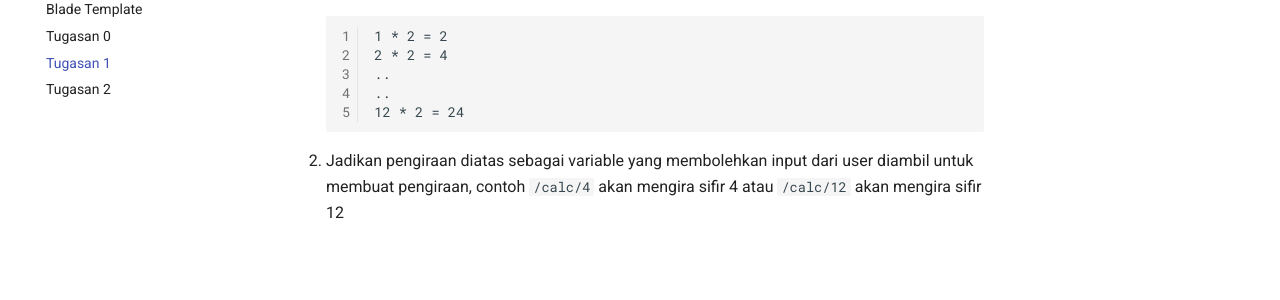
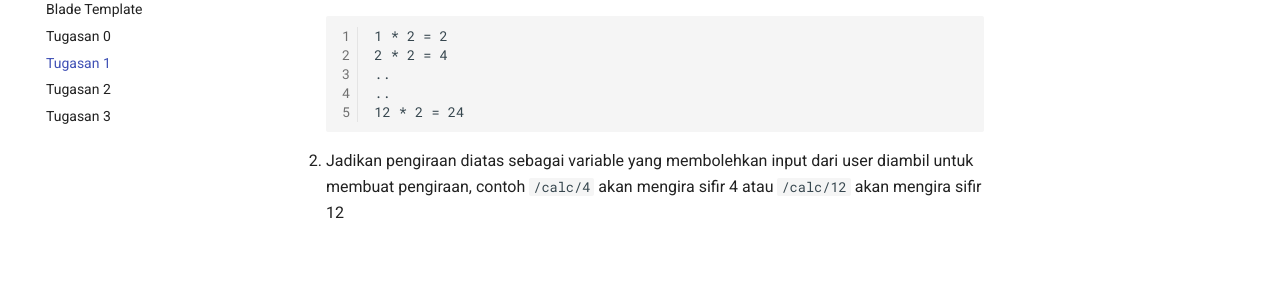
Before and after one commit to akusaiful/laravel-tutorial, an MkDocs documentation site: the page built from docs/tugasan_1.md, in a window 1280 px wide. Shown: the part 312-612 px from the top of the page. Built offline with MkDocs 1.6.1 and Material for MkDocs 9.7.7, drawn with Linux system fonts in a browser that asks for light colours.

Commit message:
Update mkdocs.yml

```diff
--- a/mkdocs.yml
+++ b/mkdocs.yml
@@ -93,6 +93,7 @@ nav:
   - Tugasan 0 : tugasan_0_structure_to_object.md
   - Tugasan 1 : tugasan_1.md
   - Tugasan 2 : tugasan_2.md
+  - Tugasan 3 : tugasan_3.md
 
 - Route:
   - Routing: route_routing.md
```
